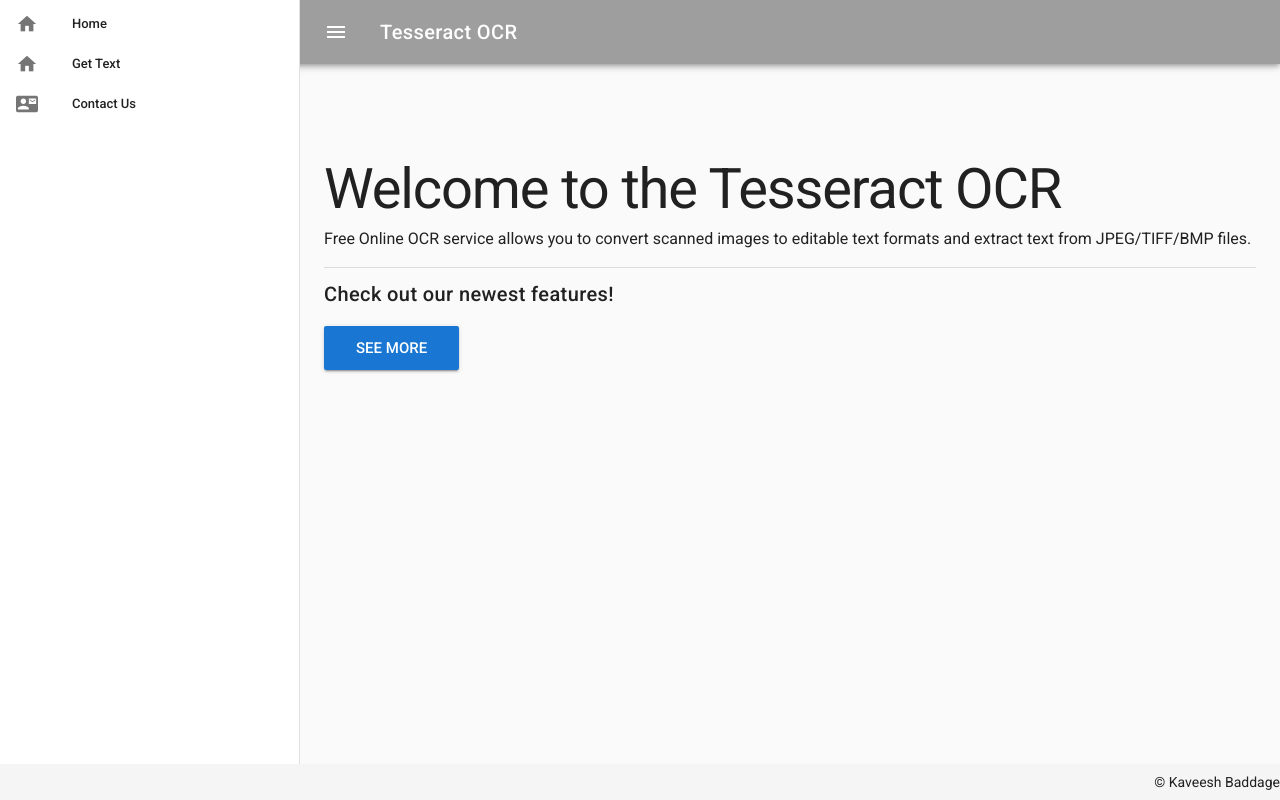
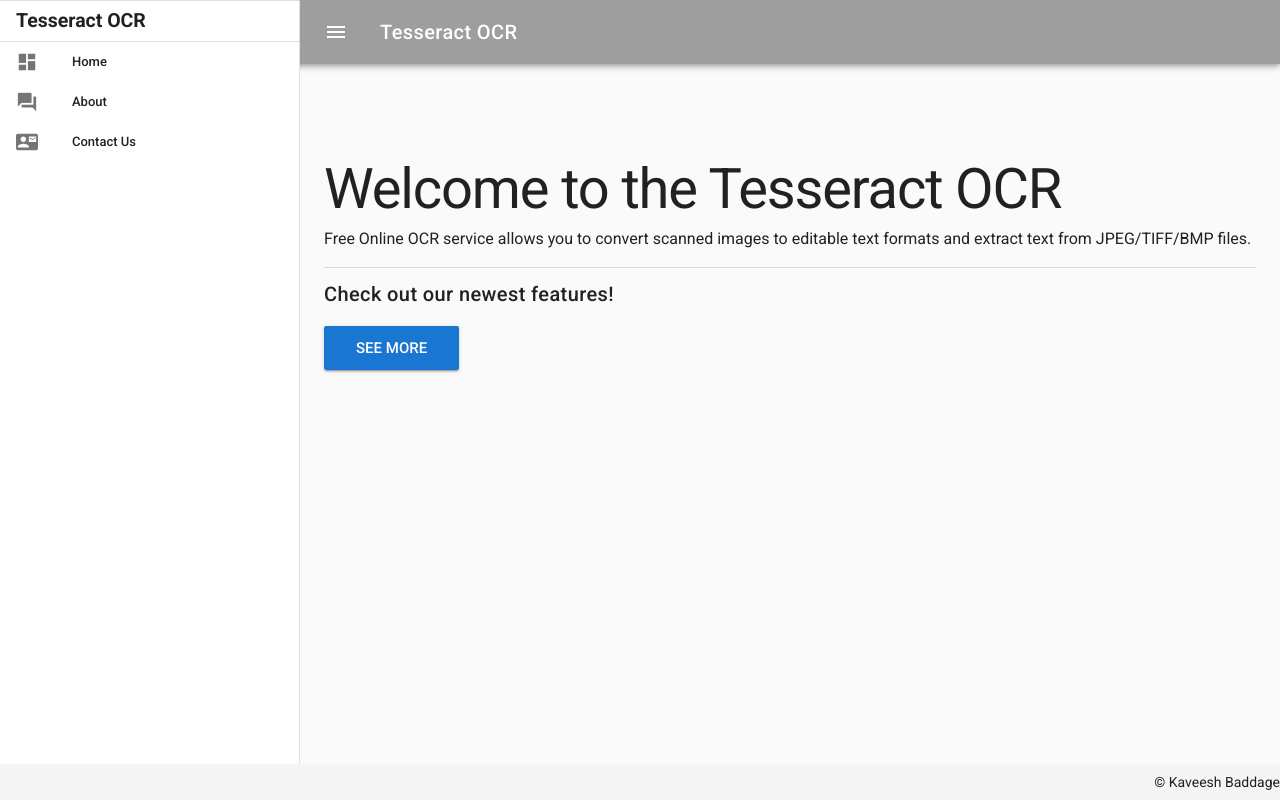
Before and after one commit to KaveeshBaddage/Vue---Laravel-Web-app-, a Vue app: page /#/dashboard in a window 1280 px wide. Built offline with nearby package versions, Linux system fonts and the light colour scheme.

Commit message:
Update side bar

```diff
--- a/src/components/Dashboard.vue
+++ b/src/components/Dashboard.vue
@@ -5,33 +5,24 @@
       fixed
       v-model="drawer"
       app
-    >
-      <v-list dense>
-        <v-list-tile @click="">
+    ><v-list class="pt-0" dense>
+        <v-divider></v-divider>
+        <v-list-tile>
+            <v-list-tile-content>
+              <v-list-tile-title><h1><b>Tesseract OCR</b></h1></v-list-tile-title>
+            </v-list-tile-content>
+          </v-list-tile>
+           <v-divider></v-divider>
+        <v-list-tile v-for="item in items" :key="item.title" @click="1">
           <v-list-tile-action>
-            <v-icon>home</v-icon>
+            <v-icon>{{ item.icon }}</v-icon>
           </v-list-tile-action>
           <v-list-tile-content>
-            <v-list-tile-title>Home</v-list-tile-title>
-          </v-list-tile-content>
-        </v-list-tile>
-        <v-list-tile @click="">
-          <v-list-tile-action>
-            <v-icon>home</v-icon>
-          </v-list-tile-action>
-          <v-list-tile-content>
-            <v-list-tile-title>Get Text</v-list-tile-title>
-          </v-list-tile-content>
-        </v-list-tile>
-        <v-list-tile @click="">
-          <v-list-tile-action>
-            <v-icon>contact_mail</v-icon>
-          </v-list-tile-action>
-          <v-list-tile-content>
-            <v-list-tile-title>Contact Us</v-list-tile-title>
+            <v-list-tile-title>{{ item.title }}</v-list-tile-title>
           </v-list-tile-content>
         </v-list-tile>
       </v-list>
+
     </v-navigation-drawer>
         <v-toolbar color="dark grey" dark fixed app>
       <v-toolbar-side-icon @click.stop="drawer = !drawer"></v-toolbar-side-icon>
@@ -46,11 +37,13 @@
           <span class="subheading"> Free Online OCR service allows you to convert scanned images to editable text formats and extract text from JPEG/TIFF/BMP files.</span>
           <v-divider class="my-3"></v-divider>
           <div class="title mb-3">Check out our newest features!</div>
-                      <v-btn large color="primary" class="mx-0">See more</v-btn>
+          <v-btn  @click.stop="drawer = !drawer" large color="primary" class="mx-0">See more</v-btn>
         </v-flex>
      </v-layout>
     </v-container>
   </v-jumbotron>
+              <!-- <div v-html="rawHtml"></div> -->
+              {{data}}
   </v-content>
   <v-footer app>
           <v-spacer></v-spacer>
@@ -63,14 +56,19 @@
 
 <script>
 export default {
-  name: "Dashboard",
-  data() {
+  name: 'Dashboard',
+  data () {
     return {
-      data: "dashboard data",
-      drawer: null
-    };
+      drawer: null,
+      data: '',
+      items: [
+          { title: 'Home', icon: 'dashboard' },
+          { title: 'About', icon: 'question_answer' },
+          {title:'Contact Us',icon:'contact_mail'}
+        ]
     }
-};
+  }
+}
 </script>
 
 <!-- Add "scoped" attribute to limit CSS to this component only -->
```
Lines whose indentation alone changed are shown as unchanged.
